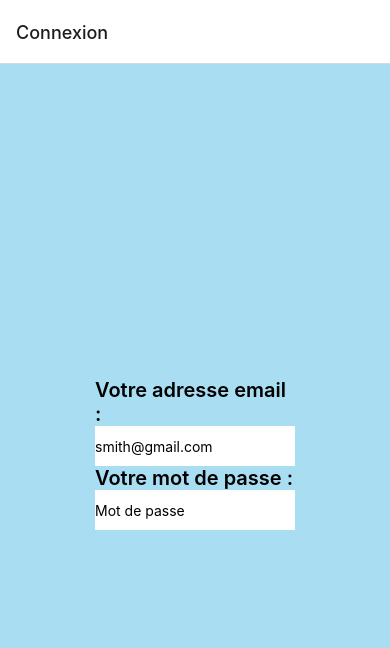
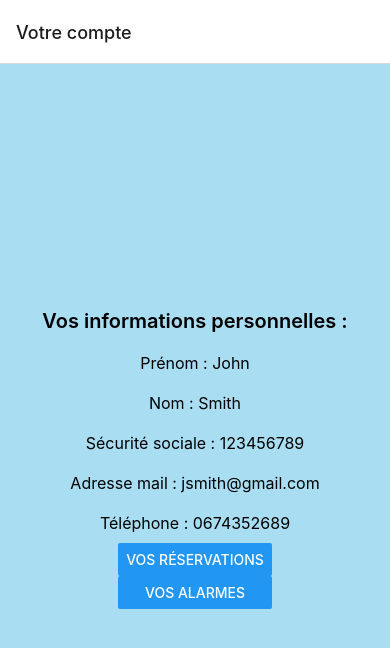
Before and after one commit to Paul-prog44/HealthNorthMobileApp, a React Native app: screen / in a window 390 px wide. Shown: the top 648 px of the page. Built offline with nearby package versions, Linux system fonts and the light colour scheme.

Commit message:
Add YourAccount Page

```diff
--- a/App.js
+++ b/App.js
@@ -1,5 +1,5 @@
 import React, {useState} from "react"
-import {Image, Text, View, ScrollView, Button, TextInput} from 'react-native'
+import {Image, Text, View, ScrollView, Button, TextInput, Alert} from 'react-native'
 import homepage from "./style"
 import { NavigationContainer } from "@react-navigation/native"
 import { createNativeStackNavigator } from '@react-navigation/native-stack';
@@ -43,13 +43,35 @@ function Connexion() {
 
             <Text style={{width: 200, fontWeight:600, fontSize:20}}>Votre mot de passe :</Text>
             <TextInput name="password"
-                        style={{height: 40, width: 200, backgroundColor : "white"}}
+                        style={{height: 40, width: 200, backgroundColor : "white" , marginBottom: 20}}
                         placeholder="Mot de passe"
                         onChangeText={newText => setPassword(newText)}
                         defaultValue={password}/>
+            <Button title="Se connecter"
+                onPress={() => Alert.alert('Simple Button pressed')}/>
 
         </View>
     )
+}
+
+function YourAccount() {
+    return (
+            <View style={{ flex:1, justifyContent: "center", flexDirection:"column", alignItems:"center", backgroundColor:"rgb(169, 221, 242)"}}>
+                <Text style={{marginVertical:10, fontWeight:600, fontSize:20}}>Vos informations personnelles :</Text>
+                <Text style={{marginVertical:10, fontWeight:400, fontSize:16}}>Prénom : John</Text>
+                <Text style={{marginVertical:10, fontWeight:400, fontSize:16}}>Nom : Smith</Text>
+                <Text style={{marginVertical:10, fontWeight:400, fontSize:16}}>Sécurité sociale : 123456789</Text>
+                <Text style={{marginVertical:10, fontWeight:400, fontSize:16}}>Adresse mail : jsmith@gmail.com</Text>
+                <Text style={{marginVertical:10, fontWeight:400, fontSize:16}}>Téléphone : 0674352689</Text>
+                <View>
+                <Button title="Vos réservations"
+                        onPress={() => Alert.alert('Simple Button pressed')}
+                        style={{ width: 400 }}/>
+                <Button title="Vos alarmes"
+                        onPress={() => Alert.alert('Simple Button pressed')}/>
+                </View>
+            </View>
+)
 }
 
 const Stack = createNativeStackNavigator();
@@ -57,9 +79,10 @@ const Stack = createNativeStackNavigator();
 export default function App() {
     return (
       <NavigationContainer>
-        <Stack.Navigator initialRouteName="Connexion">
+        <Stack.Navigator initialRouteName="YourAccount">
             <Stack.Screen name="Homepage" component={Homepage} options={{title:'Accueil'}}/>
             <Stack.Screen name="Connexion" component={Connexion}/>
+            <Stack.Screen name="YourAccount" component={YourAccount} options={{title:'Votre compte'}}/>
         </Stack.Navigator>
         </NavigationContainer>
     );
```
